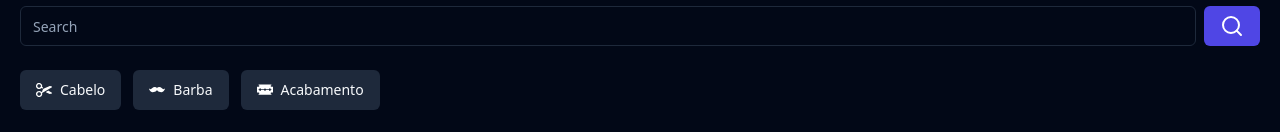
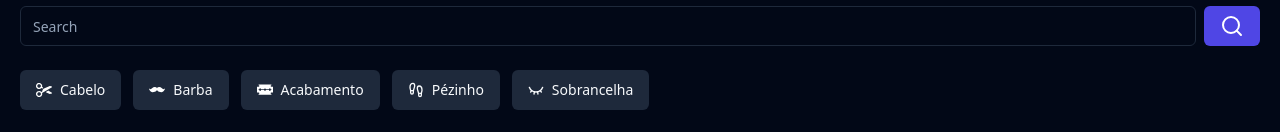
Before and after one commit to gablucasdev/fsw-barber-shop, a Next.js app: page / in a window 1280 px wide. Shown: the part 172-304 px from the top of the page. Built offline with nearby package versions, Linux system fonts and the light colour scheme; no server answers; the database is empty.

Commit message:
feat: add quick search (additions)

```diff
--- a/app/page.tsx
+++ b/app/page.tsx
@@ -1,6 +1,6 @@
 import { Input } from "./_components/ui/input"
 import Header from "./_components/header"
-import { SearchIcon } from "lucide-react"
+import { EyeClosedIcon, Footprints, SearchIcon } from "lucide-react"
 import { Button } from "./_components/ui/button"
 import Image from "next/image"
 import { Card, CardContent } from "./_components/ui/card"
@@ -39,7 +39,7 @@ const Home = async () => {
         </div>
 
         {/* Busca Rapida */}
-        <div className="flex gap-3 mt-6">
+        <div className="flex gap-3 mt-6 overflow-x-scroll [&::-webkit-scrollbar]:hidden">
           <Button className="gap-2 " variant="secondary">
             <Image src="/cabelo.svg" width={16} height={16} alt={"Cabelo"} />
             Cabelo</Button>
@@ -51,6 +51,16 @@ const Home = async () => {
             <Button className="gap-2 " variant="secondary">
             <Image src="/acabamento.svg" width={16} height={16} alt={"Acabamento"} />
             Acabamento</Button>
+
+            <Button className="gap-2 " variant="secondary">
+              <Footprints size={16} />
+              Pézinho
+            </Button>
+
+            <Button className="gap-2 " variant="secondary">
+              <EyeClosedIcon size={16}/>
+              Sobrancelha
+            </Button>
         </div>
 
 
```
